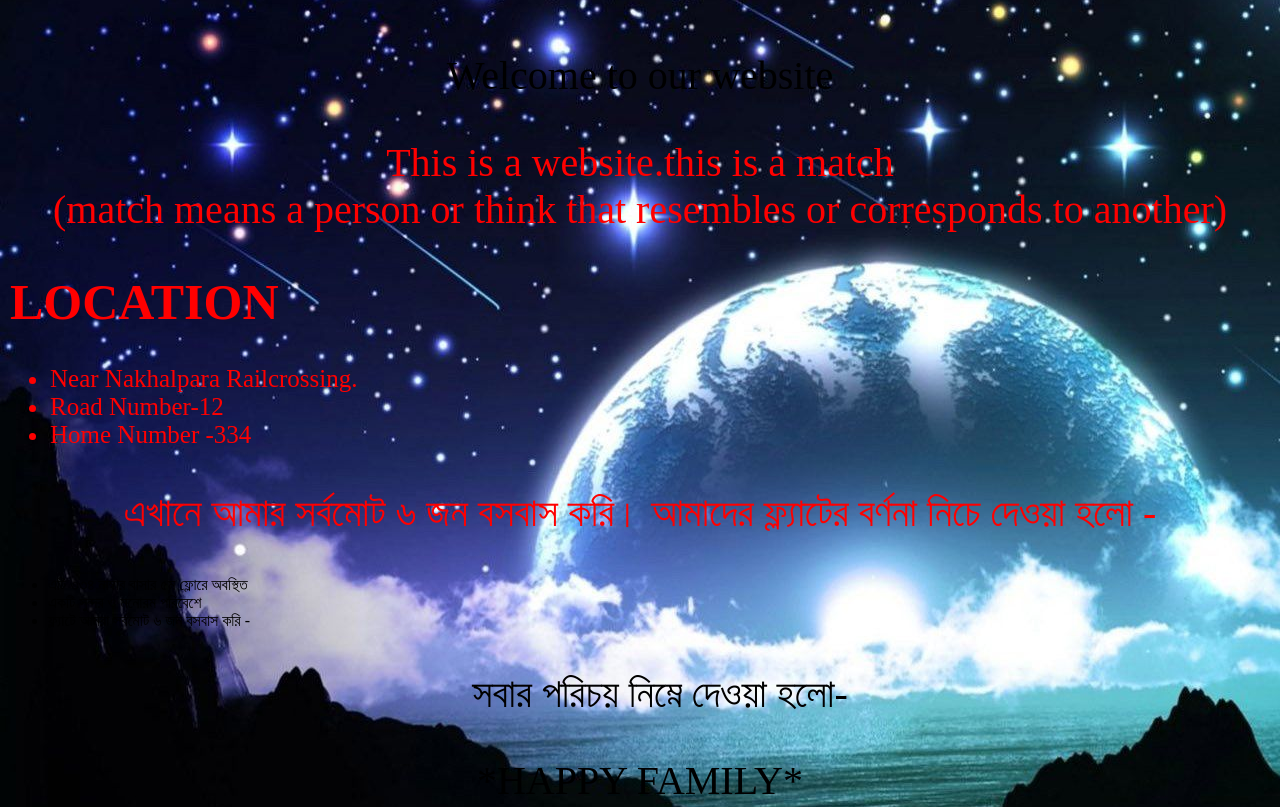
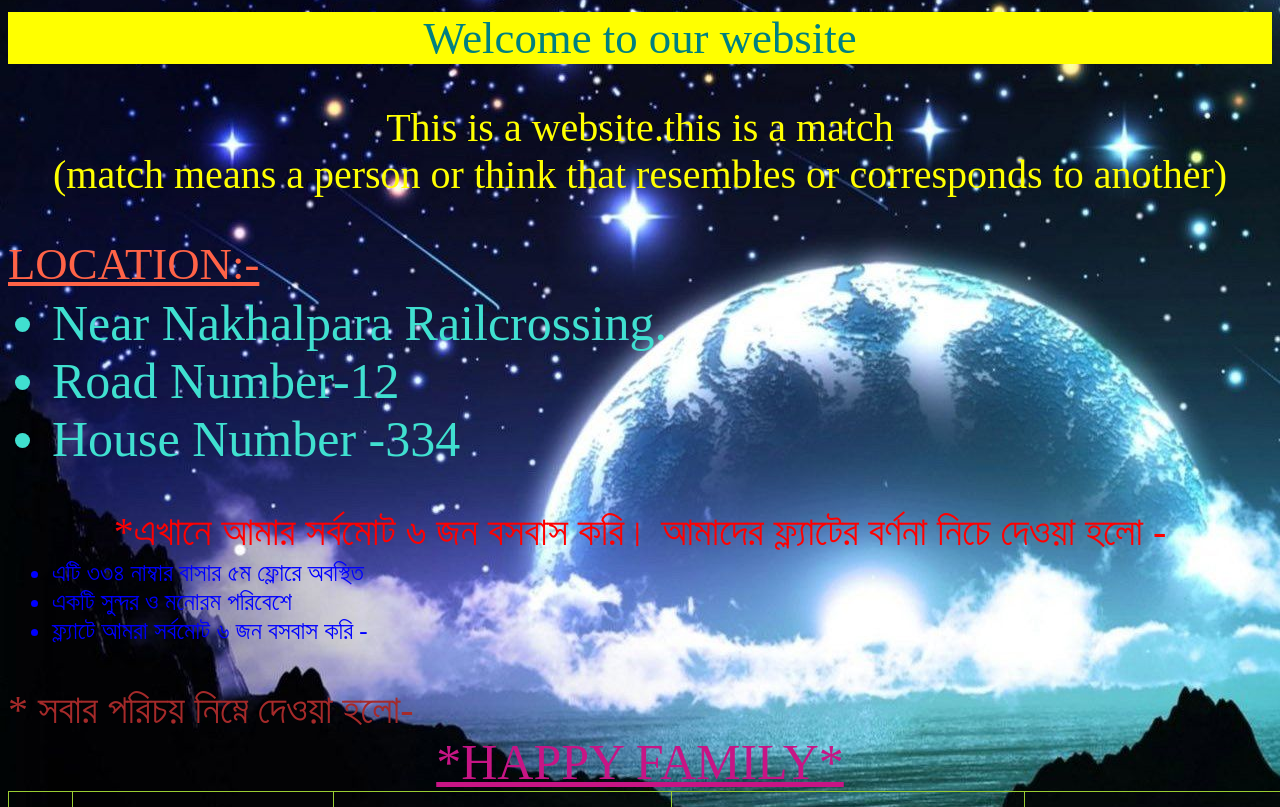
Before and after one commit to shamimmhamud/Assaingment-7, a plain HTML site: page index.html in a window 1280 px wide. Shown: the part 260-1067 px from the top of the page. Drawn offline with Linux system fonts and the light colour scheme.

Commit message:
2nd commit

```diff
--- a/index.html
+++ b/index.html
@@ -15,36 +15,39 @@
 
 
 
-     <p>Welcome to our website</p>
 
+
+<div class="Mohit">
+Welcome to our website
  </div>
 
-<div id=" mhamud">
+<div class=" mhamud">
 <p> This is a website.this is a match <br>(match means a person or think that resembles or corresponds to another)</p>
 </div>
 
-<div id="Azim">
+<div class="Azim">
+LOCATION:-
+</div>
 
-</u><h1>LOCATION</h1></u>
 
-<ul>
+<ul class="a">
     <LI>
     Near Nakhalpara Railcrossing.
     </LI>
     <li> Road Number-12</li>
-    <li>Home Number -334</li>
+    <li>House Number -334</li>
 </ul>
-</div>
+ <br>
+ <br>
+
+<div class=" rahmat">
+ *এখানে আমার  সর্বমোট ৬ জন বসবাস করি। আমাদের ফ্ল্যাটের বর্ণনা নিচে দেওয়া হলো -
 </div>
 
-<div id=" rahmat">
- <p> এখানে আমার  সর্বমোট ৬ জন বসবাস করি। আমাদের ফ্ল্যাটের বর্ণনা নিচে দেওয়া হলো -
- </p>
-</div>
-<ul>
+
+<ul class="b">
     <li>
         এটি ৩৩৪ নাম্বার বাসার ৫ম ফ্লোরে অবস্থিত
-
     </li>
     <li>একটি সুন্দর ও মনোরম পরিবেশে
         </li>
@@ -53,19 +56,16 @@
     ফ্ল্যাটে আমরা সর্বমোট ৬ জন বসবাস করি -
 
 </li>
+</ul>
+<br>
+<br>
+ <div class=" rahul">
+   * সবার পরিচয় নিম্নে দেওয়া হলো-
+  </div>
 
-
-<p>
-    সবার পরিচয় নিম্নে দেওয়া হলো-
-</p>
-</ul>
-
-
-
-
-<p>
+ <div class=" flat">
 *HAPPY FAMILY*
-</p>
+</div>
 
 
 <table>
@@ -134,9 +134,30 @@
 </tr>
 
   </table>
+  <br>
+<br>
+
+<div class=" rabbi">
+  If you want you can join with us
+
+</div>
+<br>
+<br>
 
 
-  <p><h1>If you want you can join with us</h1></p>
+
+
+<div class="gf">
+  <i>
+Contuct with us <br>
+Md Mhamudur Rahman Shamim <br>
+Department of English <br>
+Number:-01775665045
+</i>
+</div>
+
+
+
 
 
 
--- a/style.css
+++ b/style.css
@@ -12,24 +12,108 @@ body  {
     margin-left: auto;
     margin-right: auto;
 }
-
 p
-
 {
 text-align: center;
 font-size: 40px;
 }
 
-  div
+ul.a{
+color: turquoise;
+margin: 4px;
+font-size: 50px;
+}
+
+
+ul.b{
+  color:blue;
+  margin: 4px;
+  font-size: 25px;
+  }
+
+
+
+
+div.rahul
+{
+
+color: brown;
+text-align: left;
+text-decoration: cyan;
+font-size: 40px;
+}
+
+
+div.flat
+{
+color: mediumvioletred;
+text-align: center;
+font-size: 50px;
+text-decoration: underline;
+
+}
+
+div.rabbi
+{
+color: orangered;
+text-align:left;
+font-size: 40px;
+text-decoration: underline;
+}
+
+
+  div.mhamud
   {
-    color:red;
+    color:yellow;
     background-color: 009900;
     margin: 2px;
-    font-size: 25px;
+    font-size: 200px;
   }
 
-  table, td, th {
-    border: 1px solid black;
+ div.Mohit
+ {
+color: teal;
+background-color: yellow;
+font-family: 'Times New Roman', Times, serif;
+font-size: 280%;
+text-align: center;
+text-decoration: yellow underline;
+display: block;
+ }
+
+div.Azim
+{
+
+color: tomato;
+font-family: "Times New Roman", Times, serif;
+font-size: 280%;
+text-align: left;
+text-decoration: underline;
+
+}
+
+
+div.rahmat
+{
+color:red;
+ font-size: 40px;
+ text-align:center;
+
+ }
+
+
+ div.gf
+ {
+color:red;
+font-size: 30px;
+text-align: left;
+text-decoration: italic;
+ }
+
+
+  table, td, th
+  {
+    border: 1px solid yellowgreen;
   }
 
   table {
```
